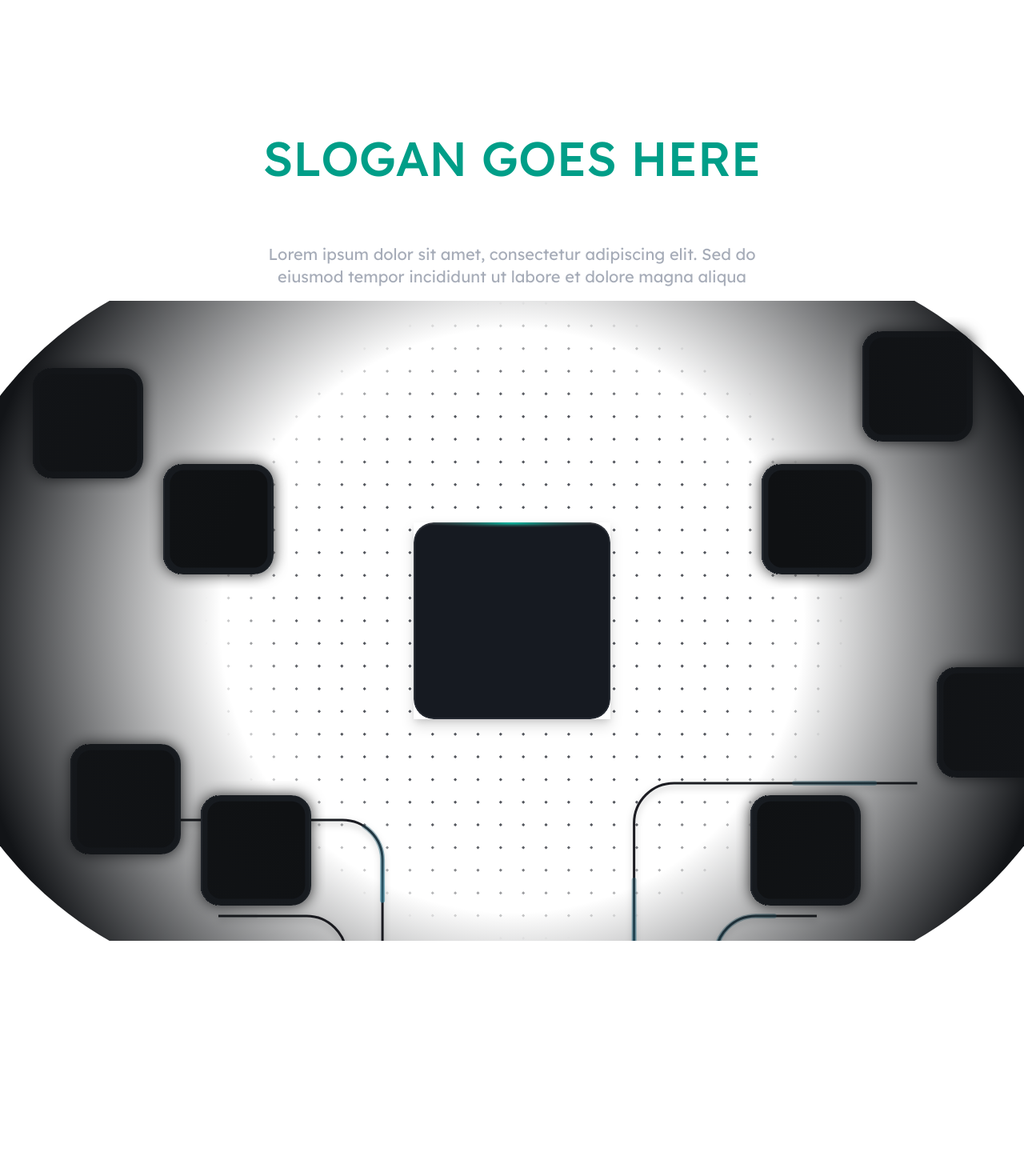
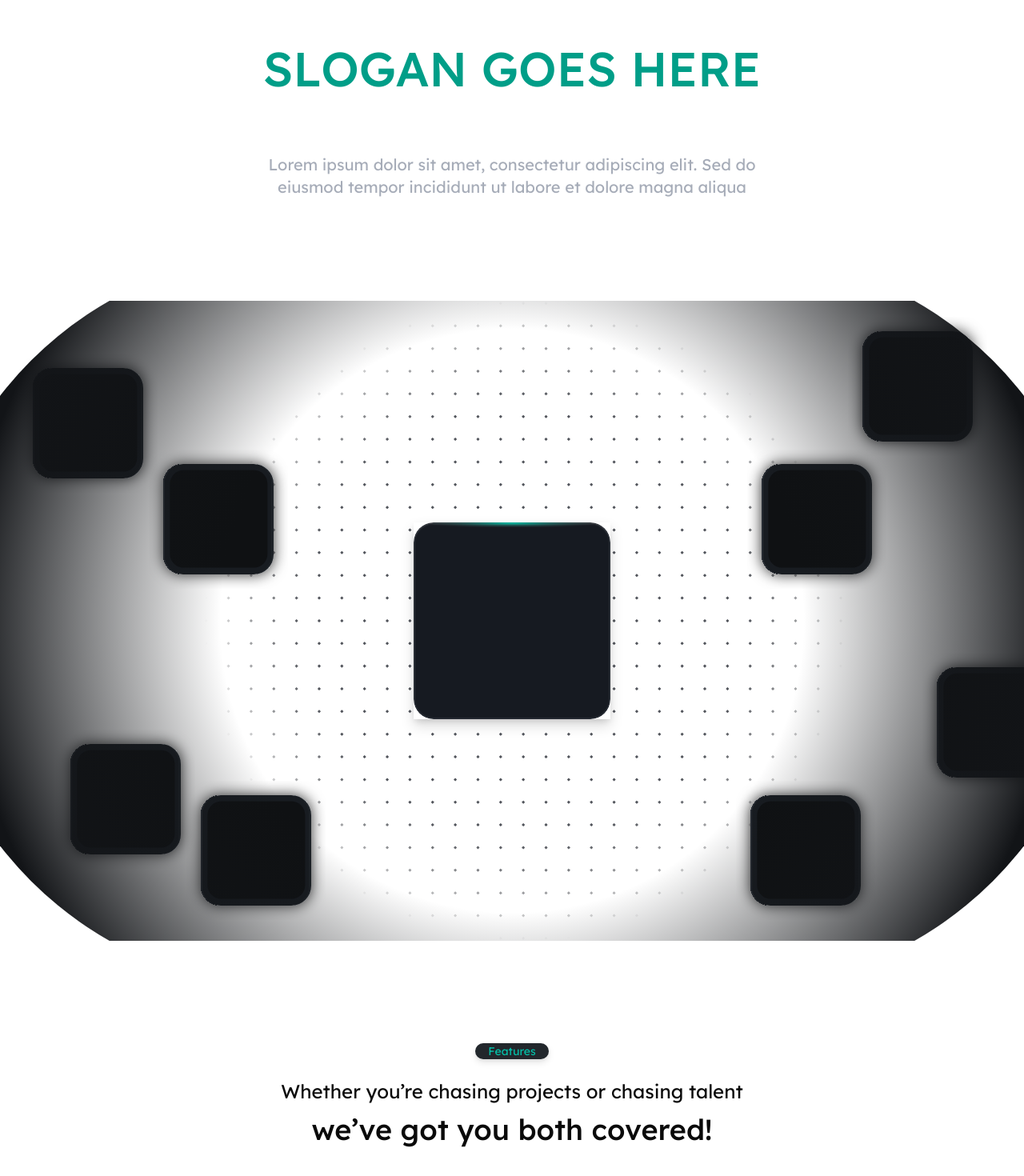
Before and after one commit to moulaybdl/goremote-frontend, a Next.js app in the folder goremote/: page /landing-page in a window 1280 px wide. Shown: the part 120-1590 px from the top of the page at 80% size. Before the commit the page ends 1296 px from the top, so only its background shows below. Built offline with nearby package versions, Linux system fonts and the light colour scheme.

Commit message:
save before changing color theme

```diff
--- a/goremote/src/app/(auth)/register/page.tsx
+++ b/goremote/src/app/(auth)/register/page.tsx
@@ -91,10 +91,6 @@ export default function RegisterPage() {
             steps={[
               "basic info",
               "basic info",
-              "basic info",
-              "basic info",
-              "basic info",
-              "basic info",
             ]}
             currentStep={currentStep}
           />
--- a/goremote/src/app/(landing)/landing-page/page.tsx
+++ b/goremote/src/app/(landing)/landing-page/page.tsx
@@ -6,6 +6,8 @@ import Node from "./svgs/node.svg";
 import LandingPageBackground from "./svgs/landingpage_background.svg";
 import { useEffect, useRef } from "react";
 import Connector from "@/components/landingPage/connector";
+
+import VertSeperator from "@/public/vert-seperator.svg";
 
 export default function LandingPage() {
   const central_node = useRef<HTMLImageElement>(null);
@@ -34,9 +36,9 @@ export default function LandingPage() {
   }, []);
 
   return (
-    <div className="flex flex-col gap-4 w-full min-h-screen overflow-x-hidden">
+    <div className="flex flex-col gap-32 w-full min-h-screen overflow-x-hidden relative">
       {/* Slogan*/}
-      <div className="flex flex-col justify-center items-center gap-5 z-1000 mt-72">
+      <div className="flex flex-col justify-center items-center gap-5 z-1000 mt-44">
         <span className="text-6xl  font-medium  text-center text-[#009E88]">
           SLOGAN GOES HERE
         </span>
@@ -126,8 +128,17 @@ export default function LandingPage() {
             />
           </div>
         </div>
+        {/* -bacgkround */}
+        <div className="w-full aspect-square flex justify-center items-center absolute rounded-full">
+          <Image
+            src={LandingPageBackground}
+            className="w-full h-full bg-cover bg-center"
+            alt={""}
+          />
+        </div>
+      </div>
       {/* connections */}
-        <div className="absolute w-full h-full">
+      {/* <div className="absolute w-full h-full">
         <Connector
           startRef={node_l_1}
           endRef={central_node}
@@ -192,17 +203,24 @@ export default function LandingPage() {
           y_margin={-40}
           color="#41D1FF"
         />
+      </div> */}
+
+      {/* features section */}
+      <div className="h-screen w-full flex flex-col justify-start items-center gap-10 ">
+        {/* header */}
+        <div className="flex flex-col items-center gap-6">
+          <div className="px-4 rounded-full elevation-2 bg-[var(--border-dark)] font-normal text-accent-alt  text-sm w-fit">
+            Features
           </div>
-        {/* -bacgkround */}
-        <div className="w-full aspect-square flex justify-center items-center absolute rounded-full">
-          <Image
-            src={LandingPageBackground}
-            className="w-full h-full bg-cover bg-center"
-            alt={""}
-          />
+          <div className="flex flex-col gap-3 text-2xl text-center font-normal">
+            Whether you’re chasing projects or chasing talent <br />
+            <div className="text-4xl text-center font-medium">
+              we’ve got you both covered!
             </div>
           </div>
-
+        </div>
+        {/* features list */}
+      </div>
     </div>
   );
 }
--- a/goremote/src/components/landingPage/connector.tsx
+++ b/goremote/src/components/landingPage/connector.tsx
@@ -1,8 +1,34 @@
 import Image from "next/image";
-import React, { useEffect, useState } from "react";
+import React, { RefObject, useEffect, useState } from "react";
 import { motion } from "framer-motion";
 import { reverse } from "dns";
 import { cp } from "fs";
+
+function getAbsoluteCenter(
+  ref: RefObject<HTMLElement | null>
+): { x: number; y: number } | null {
+  const el = ref.current;
+  if (!el) return null;
+
+  const rect = el.getBoundingClientRect();
+  let scrollLeft = 0;
+  let scrollTop = 0;
+
+  let parent: HTMLElement | null = el.parentElement;
+  while (parent && parent !== document.body) {
+    if (parent.scrollLeft) scrollLeft += parent.scrollLeft;
+    if (parent.scrollTop) scrollTop += parent.scrollTop;
+    parent = parent.parentElement;
+  }
+
+  scrollLeft += window.scrollX;
+  scrollTop += window.scrollY;
+
+  return {
+    x: rect.left + scrollLeft + rect.width / 2,
+    y: rect.top + scrollTop + rect.height / 2,
+  };
+}
 
 interface ConnectorProps {
   startRef: React.RefObject<HTMLElement | null>;
@@ -10,7 +36,7 @@ interface ConnectorProps {
   radius?: number; // arc radius
   percentage?: number;
   y_margin?: number;
-  color?: string | undefined
+  color?: string | undefined;
 }
 
 const Connector: React.FC<ConnectorProps> = ({
@@ -19,7 +45,7 @@ const Connector: React.FC<ConnectorProps> = ({
   radius = 20,
   percentage = 0.4,
   y_margin = 0,
-  color
+  color,
 }) => {
   const [path, setPath] = useState("");
   const [vertDir, setVertDir] = useState(1);
@@ -32,11 +58,16 @@ const Connector: React.FC<ConnectorProps> = ({
     const startBox = startRef.current.getBoundingClientRect();
     const endBox = endRef.current.getBoundingClientRect();
 
-    // --- Centers ---
-    const startX = startBox.left + startBox.width / 2;
-    const startY = startBox.top + startBox.height / 2;
-    const endX = endBox.left + endBox.width / 2;
-    const endY = endBox.top + endBox.height / 2;
+    const start = getAbsoluteCenter(startRef);
+    const end = getAbsoluteCenter(endRef);
+
+    const startX = start?.x;
+    const startY = start?.y;
+    const endX = end?.x;
+    const endY = end?.y;
+
+    if (startX === undefined || startY === undefined) return;
+    if (endX === undefined || endY === undefined) return;
 
     // --- Distances ---
     const dx = endX - startX;
```
Also changed, not shown: goremote/src/public/vert-seperator.svg (added). Lines whose indentation alone changed are shown as unchanged.
